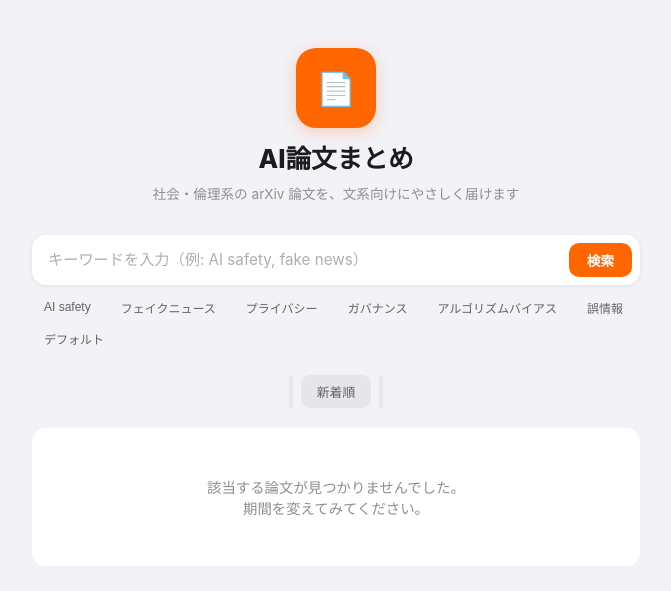
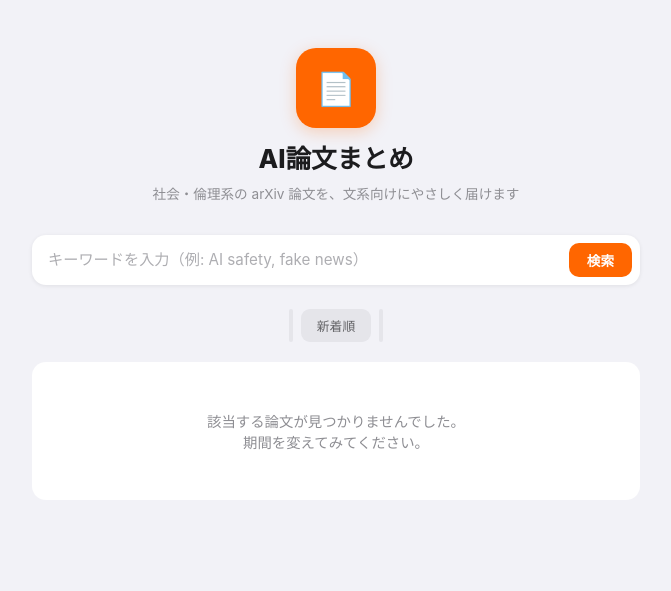
Before and after one commit to Ren9751/paper-recommender, a Flask app: template templates/index.html in a window 1280 px wide. Shown: the top 591 px of the page, without its empty margins (304-975 px from the left). Run offline with Flask 2, Linux system fonts and the light colour scheme; the template is opened without the code that fills it, so the values that code supplies are empty.

Commit message:
検索バグ修正とUI整理
- arxiv_source.py: 検索クエリの書き方を修正。
  `all:(AI safety)` では arXiv でキーワードが効かず全件返っていたため、
  `all:AI AND all:safety` の単語分割AND形式に変更
- 「社会」ボタンのカテゴリを cs.CY のみに絞り、ラベルも実態に合わせて
  「哲学・法・社会」→「社会」に変更
- 使い道が限定的だった検索プリセットチップを削除（CSS/HTML/JS一式）

Co-Authored-By: Claude Opus 4.7 <noreply@anthropic.com>

```diff
--- a/app.py
+++ b/app.py
@@ -18,7 +18,7 @@ PERIODS = {
 
 FIELD_GROUP_LABELS = {
     "cs":         "CS",
-    "humanities": "哲学・法・社会",
+    "humanities": "社会",
     "all":        "全分野",
 }
 
--- a/arxiv_source.py
+++ b/arxiv_source.py
@@ -9,10 +9,9 @@ PERIOD_DAYS = {"week": 7, "month": 30, "year": 365, "5year": 1825}
 DEFAULT_QUERY = "AI ethics society technology policy"
 
 # arXivカテゴリでフィールドグループを定義
-# arXivに人文系は少ないため humanities は社会・経済系カテゴリで近似
 FIELD_GROUPS = {
     "cs": "cat:cs.*",
-    "humanities": "(cat:cs.CY OR cat:econ.* OR cat:q-fin.* OR cat:stat.AP)",
+    "humanities": "cat:cs.CY",
     "all": None,
 }
 
@@ -34,7 +33,9 @@ def fetch_papers(period: str = "week", max_results: int = 40, field_group: str =
 
     actual_query = query.strip() if query.strip() else DEFAULT_QUERY
 
-    parts = [f"all:({actual_query})"]
+    # arXivは "all:(A B)" の括弧構文が効かないため、単語ごとに all: を付けて AND 結合する
+    query_clause = " AND ".join(f"all:{w}" for w in actual_query.split())
+    parts = [query_clause]
     fg_filter = FIELD_GROUPS.get(field_group, FIELD_GROUPS["cs"])
     if fg_filter:
         parts.append(fg_filter)
--- a/templates/index.html
+++ b/templates/index.html
@@ -280,30 +280,6 @@
 
     .search-btn:hover { background: #e55a00; }
 
-    .search-presets {
-      display: flex;
-      gap: 6px;
-      flex-wrap: wrap;
-    }
-
-    .preset-chip {
-      display: inline-block;
-      padding: 4px 12px;
-      border-radius: 20px;
-      font-size: 0.75rem;
-      font-weight: 500;
-      background: #f2f2f7;
-      color: #636366;
-      border: none;
-      cursor: pointer;
-      transition: all 0.15s;
-    }
-
-    .preset-chip:hover, .preset-chip.active {
-      background: #ff6600;
-      color: #fff;
-    }
-
     @media (max-width: 480px) {
       .hero { padding: 32px 16px 24px; }
       .hero-icon { width: 64px; height: 64px; font-size: 1.6rem; }
@@ -377,22 +353,6 @@
           placeholder="キーワードを入力（例: AI safety, fake news）"
           value="{{ query }}" autocomplete="off">
         <button type="submit" class="search-btn">検索</button>
-      </div>
-      <div class="search-presets">
-        <button type="button" class="preset-chip {% if query == 'AI safety' %}active{% endif %}"
-          onclick="setQuery('AI safety')">AI safety</button>
-        <button type="button" class="preset-chip {% if query == 'fake news' %}active{% endif %}"
-          onclick="setQuery('fake news')">フェイクニュース</button>
-        <button type="button" class="preset-chip {% if query == 'privacy' %}active{% endif %}"
-          onclick="setQuery('privacy')">プライバシー</button>
-        <button type="button" class="preset-chip {% if query == 'AI governance' %}active{% endif %}"
-          onclick="setQuery('AI governance')">ガバナンス</button>
-        <button type="button" class="preset-chip {% if query == 'algorithmic bias' %}active{% endif %}"
-          onclick="setQuery('algorithmic bias')">アルゴリズムバイアス</button>
-        <button type="button" class="preset-chip {% if query == 'misinformation' %}active{% endif %}"
-          onclick="setQuery('misinformation')">誤情報</button>
-        <button type="button" class="preset-chip {% if query == '' %}active{% endif %}"
-          onclick="setQuery('')">デフォルト</button>
       </div>
       <input type="hidden" name="sort" id="sort-input" value="{{ sort }}">
       <input type="hidden" name="period" id="period-input" value="{{ period }}">
@@ -484,11 +444,6 @@
     }
     function setFieldGroup(value) {
       document.getElementById('field-group-input').value = value;
-      showLoading();
-      document.getElementById('main-form').submit();
-    }
-    function setQuery(value) {
-      document.getElementById('query-input').value = value;
       showLoading();
       document.getElementById('main-form').submit();
     }
```
